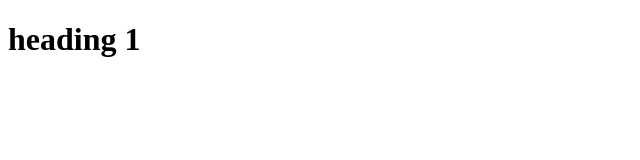
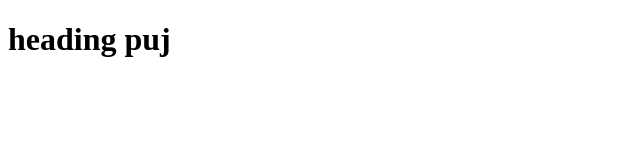
Before and after one commit to kennycph/sletmig-gittest, a plain HTML site: page index.html in a window 1280 px wide. Shown: the full height of the page, 0-640 px from the left. Drawn offline with Linux system fonts and the light colour scheme.

Commit message:
Ændret H1

```diff
--- a/index.html
+++ b/index.html
@@ -1,5 +1,6 @@
 <!DOCTYPE html>
 <html lang="">
+
 <head>
     <meta charset="utf-8">
     <meta name="viewport" content="width=device-width, initial-scale=1.0">
@@ -9,6 +10,7 @@
 
 <body>
     <script src=""></script>
-    <h1>heading 1</h1>
+    <h1>heading puj</h1>
 </body>
+
 </html>
```
